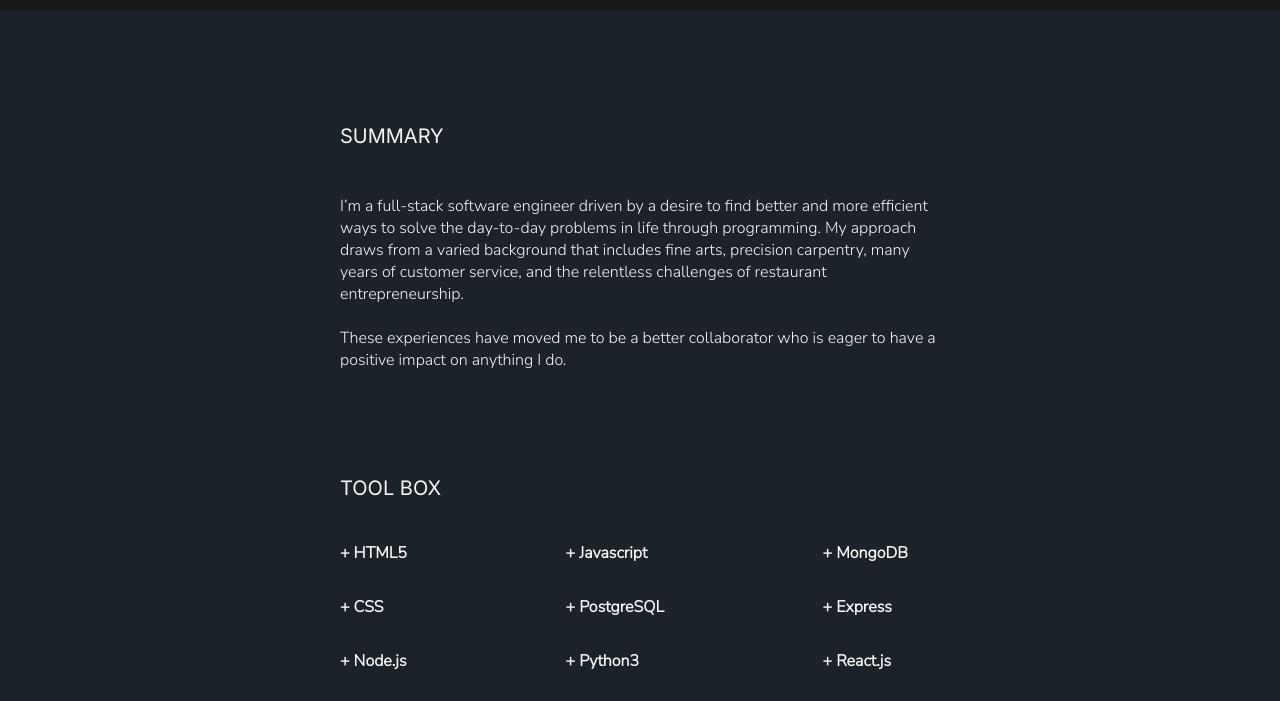
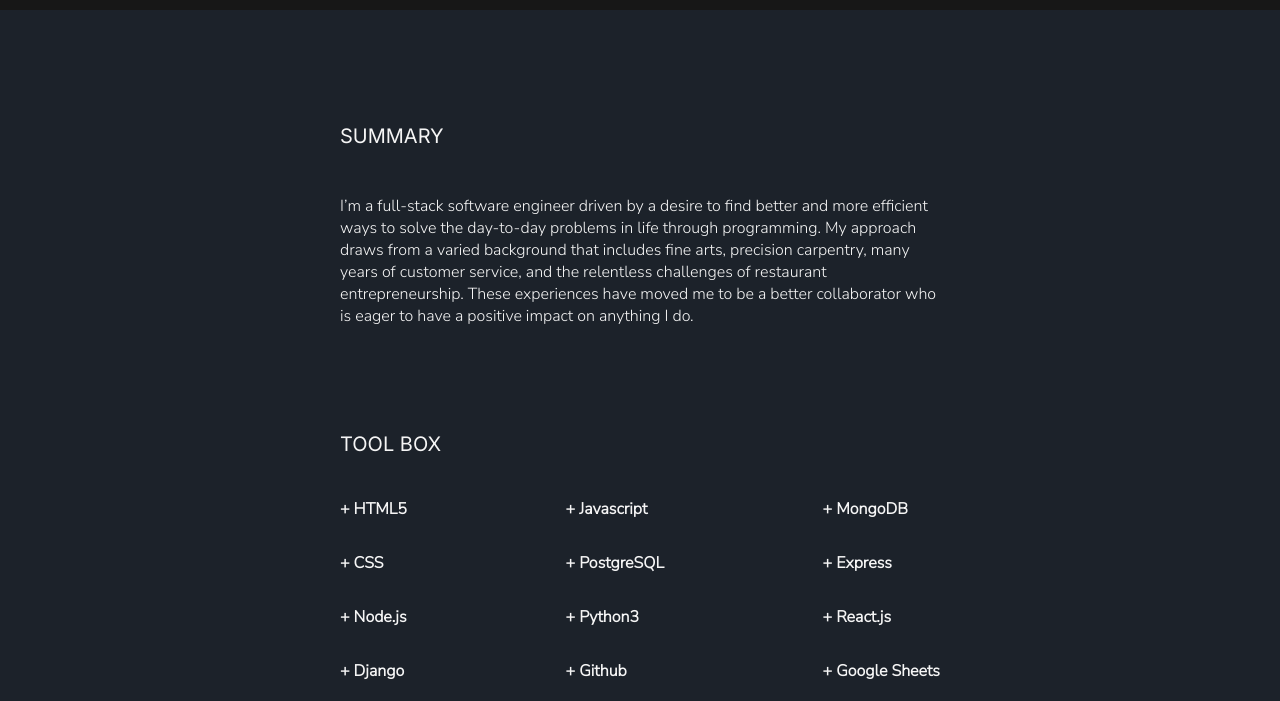
Before and after one commit to elliotdevstudio/portfolio, a plain HTML site: page index.html in a window 1280 px wide. Shown: the part 94-795 px from the top of the page. Drawn offline with nearby package versions, Linux system fonts and the light colour scheme; a script that the page names is missing.

Commit message:
formatting adjustment

```diff
--- a/index.html
+++ b/index.html
@@ -43,10 +43,7 @@
       <div class="title-div">
         <h2 class="title" id="my-mission">SUMMARY</h2>
       </div>
-      <p class="description-text mission-statement">I’m a full-stack software engineer driven by a desire to find better and more efficient ways to solve the day-to-day problems in life through programming. My approach draws from a varied background that includes fine arts,  precision carpentry, many years of customer service, and the relentless challenges of restaurant entrepreneurship.
-        <br>
-        <br>
-      These experiences have moved me to be a better collaborator who is eager to have a positive impact on anything I do.
+      <p class="description-text mission-statement">I’m a full-stack software engineer driven by a desire to find better and more efficient ways to solve the day-to-day problems in life through programming. My approach draws from a varied background that includes fine arts,  precision carpentry, many years of customer service, and the relentless challenges of restaurant entrepreneurship. These experiences have moved me to be a better collaborator who is eager to have a positive impact on anything I do.
       </p>
     </section>
 
```
